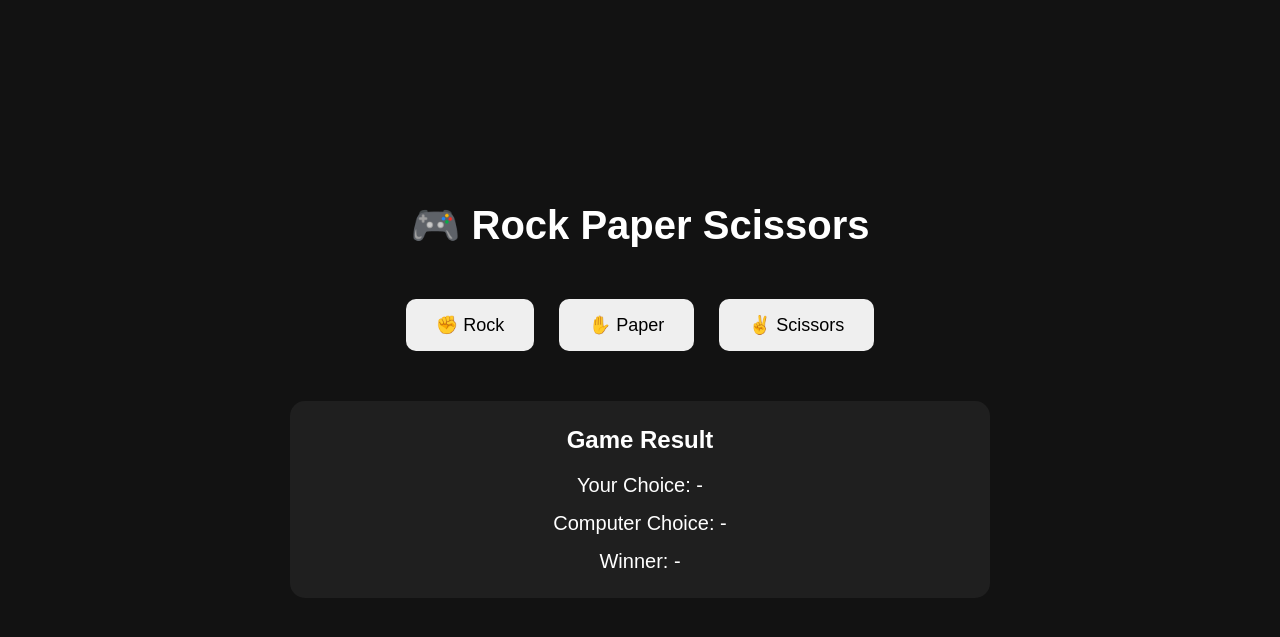
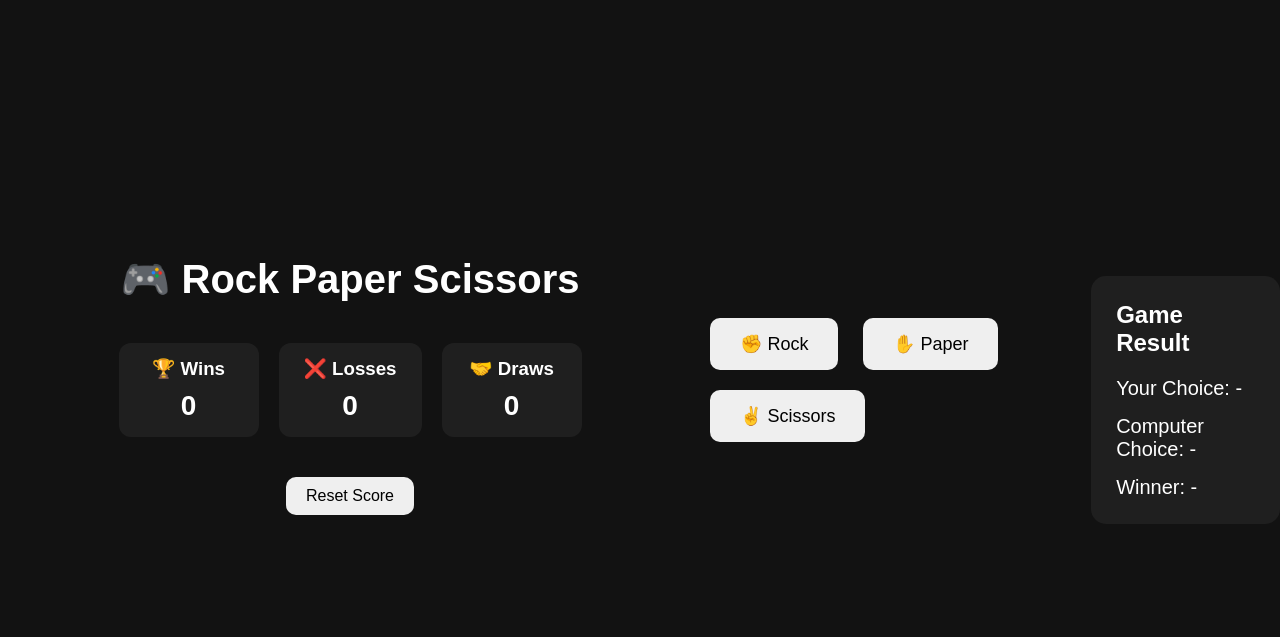
Before and after one commit to Parth32007/Rock_Paper_Scissors, a Flask app: page / in a window 1280 px wide. Shown: the top 637 px of the page. Run offline with Flask 3, Linux system fonts and the light colour scheme.

Commit message:
Added persistent scoreboard system

```diff
--- a/static/css/style.css
+++ b/static/css/style.css
@@ -72,3 +72,59 @@ h1{
 
     font-size:20px;
 }
+
+.scoreboard{
+
+    display:flex;
+
+    justify-content:center;
+
+    gap:20px;
+
+    margin-bottom:40px;
+
+    flex-wrap:wrap;
+}
+
+.score-card{
+
+    background:#1f1f1f;
+
+    padding:15px 25px;
+
+    border-radius:12px;
+
+    min-width:140px;
+}
+
+.score-card h3{
+
+    margin-bottom:10px;
+}
+
+.score-card p{
+
+    font-size:28px;
+
+    font-weight:bold;
+}
+
+#reset-btn{
+
+    margin-bottom:30px;
+
+    padding:10px 20px;
+
+    border:none;
+
+    border-radius:10px;
+
+    cursor:pointer;
+
+    font-size:16px;
+}
+
+#reset-btn:hover{
+
+    transform:scale(1.05);
+}
--- a/static/js/script.js
+++ b/static/js/script.js
@@ -1,3 +1,26 @@
+let wins =
+    Number(localStorage.getItem("wins")) || 0;
+
+let losses =
+    Number(localStorage.getItem("losses")) || 0;
+
+let draws =
+    Number(localStorage.getItem("draws")) || 0;
+
+updateScoreboard();
+
+function updateScoreboard(){
+
+    document.getElementById("wins").textContent =
+        wins;
+
+    document.getElementById("losses").textContent =
+        losses;
+
+    document.getElementById("draws").textContent =
+        draws;
+}
+
 async function playGame(choice) {
 
     try {
@@ -31,16 +54,44 @@ async function playGame(choice) {
 
         if (data.result === "You Win") {
 
-            winnerElement.style.color = "lightgreen";
+        wins++;
 
-        } else if (data.result === "Computer Wins") {
+        winnerElement.style.color =
+            "lightgreen";
 
-            winnerElement.style.color = "red";
+        }
+        else if (data.result === "Computer Wins")  {
 
-        } else {
+        losses++;
 
-            winnerElement.style.color = "orange";
+        winnerElement.style.color =
+            "red";
+
         }
+        else {
+
+        draws++;
+
+        winnerElement.style.color =
+            "orange";
+        }
+
+        localStorage.setItem(
+            "wins",
+            wins
+        );
+
+        localStorage.setItem(
+            "losses",
+            losses
+        );
+
+        localStorage.setItem(
+            "draws",
+            draws
+        );
+
+        updateScoreboard();
 
     } catch (error) {
 
@@ -49,3 +100,27 @@ async function playGame(choice) {
         alert("Something went wrong!");
     }
 }
+
+function resetScores(){
+
+    wins = 0;
+    losses = 0;
+    draws = 0;
+
+    localStorage.setItem(
+        "wins",
+        0
+    );
+
+    localStorage.setItem(
+        "losses",
+        0
+    );
+
+    localStorage.setItem(
+        "draws",
+        0
+    );
+
+    updateScoreboard();
+}
--- a/templates/index.html
+++ b/templates/index.html
@@ -15,6 +15,32 @@
 
         <h1>🎮 Rock Paper Scissors</h1>
 
+        <div class="scoreboard">
+
+            <div class="score-card">
+                <h3>🏆 Wins</h3>
+                <p id="wins">0</p>
+            </div>
+
+            <div class="score-card">
+                <h3>❌ Losses</h3>
+                <p id="losses">0</p>
+            </div>
+
+            <div class="score-card">
+                <h3>🤝 Draws</h3>
+                <p id="draws">0</p>
+            </div>
+
+        </div>
+
+        <button id="reset-btn"
+                onclick="resetScores()">
+            Reset Score
+        </button>
+    </div>
+
+</div>
         <div class="buttons">
 
             <button class="choice-btn"
```
